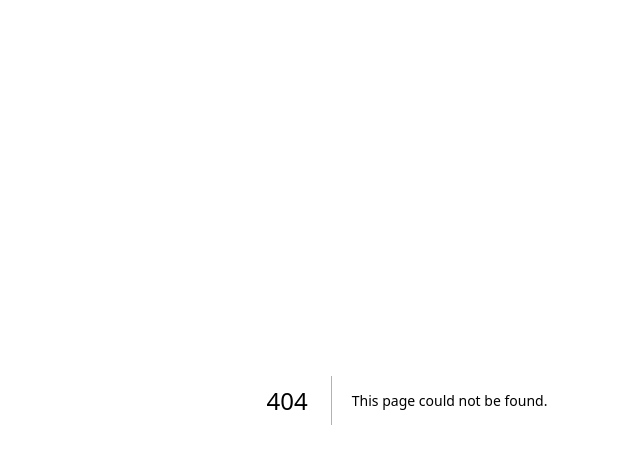
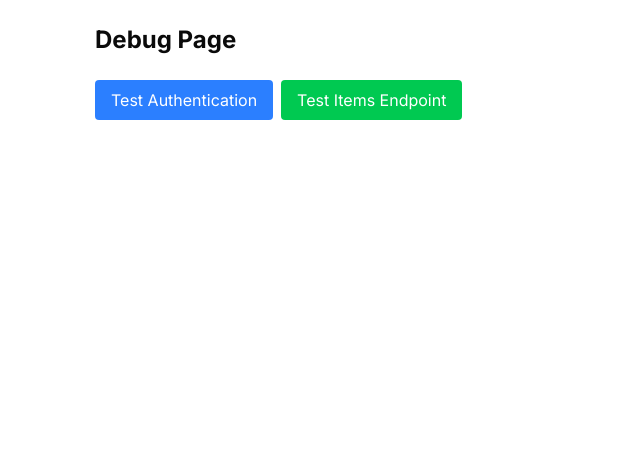
Before and after one commit to ManuelOcando/vendly-frontend, a Next.js app: page /debug in a window 1280 px wide. Before the commit this address had no page. Shown: the top 464 px of the page, without its empty margins (233-873 px from the left). Built offline with nearby package versions, Linux system fonts and the light colour scheme; no server answers.

Commit message:
Add debug page for testing authentication and endpoints

```diff
--- /dev/null
+++ b/app/debug/page.tsx
@@ -0,0 +1,93 @@
+"use client"
+
+import { useState } from "react"
+import { createClient } from "@/lib/supabase/client"
+import { api } from "@/lib/api"
+
+export default function DebugPage() {
+  const [result, setResult] = useState<any>(null)
+  const [loading, setLoading] = useState(false)
+
+  async function testAuth() {
+    setLoading(true)
+    try {
+      const supabase = createClient()
+      const { data: { session } } = await supabase.auth.getSession()
+
+      if (!session) {
+        setResult({ error: "No session found" })
+        return
+      }
+
+      // Test debug endpoint
+      const debugResult = await api("/api/v1/debug-auth", {
+        token: session.access_token
+      })
+
+      setResult(debugResult)
+    } catch (e: any) {
+      setResult({ error: e.message, status: e.status })
+    } finally {
+      setLoading(false)
+    }
+  }
+
+  async function testItems() {
+    setLoading(true)
+    try {
+      const supabase = createClient()
+      const { data: { session } } = await supabase.auth.getSession()
+
+      if (!session) {
+        setResult({ error: "No session found" })
+        return
+      }
+
+      // Test items endpoint
+      const items = await api("/api/v1/items", {
+        token: session.access_token
+      })
+
+      setResult({ success: "Items endpoint works", items })
+    } catch (e: any) {
+      setResult({ error: e.message, status: e.status })
+    } finally {
+      setLoading(false)
+    }
+  }
+
+  return (
+    <div className="max-w-2xl mx-auto p-6">
+      <h1 className="text-2xl font-bold mb-6">Debug Page</h1>
+
+      <div className="space-y-4 mb-6">
+        <button
+          onClick={testAuth}
+          disabled={loading}
+          className="bg-blue-500 text-white px-4 py-2 rounded disabled:opacity-50"
+        >
+          Test Authentication
+        </button>
+
+        <button
+          onClick={testItems}
+          disabled={loading}
+          className="bg-green-500 text-white px-4 py-2 rounded ml-2 disabled:opacity-50"
+        >
+          Test Items Endpoint
+        </button>
+      </div>
+
+      {loading && <p>Loading...</p>}
+
+      {result && (
+        <div className="bg-gray-100 p-4 rounded">
+          <h2 className="font-bold mb-2">Result:</h2>
+          <pre className="text-sm overflow-auto">
+            {JSON.stringify(result, null, 2)}
+          </pre>
+        </div>
+      )}
+    </div>
+  )
+}
```
